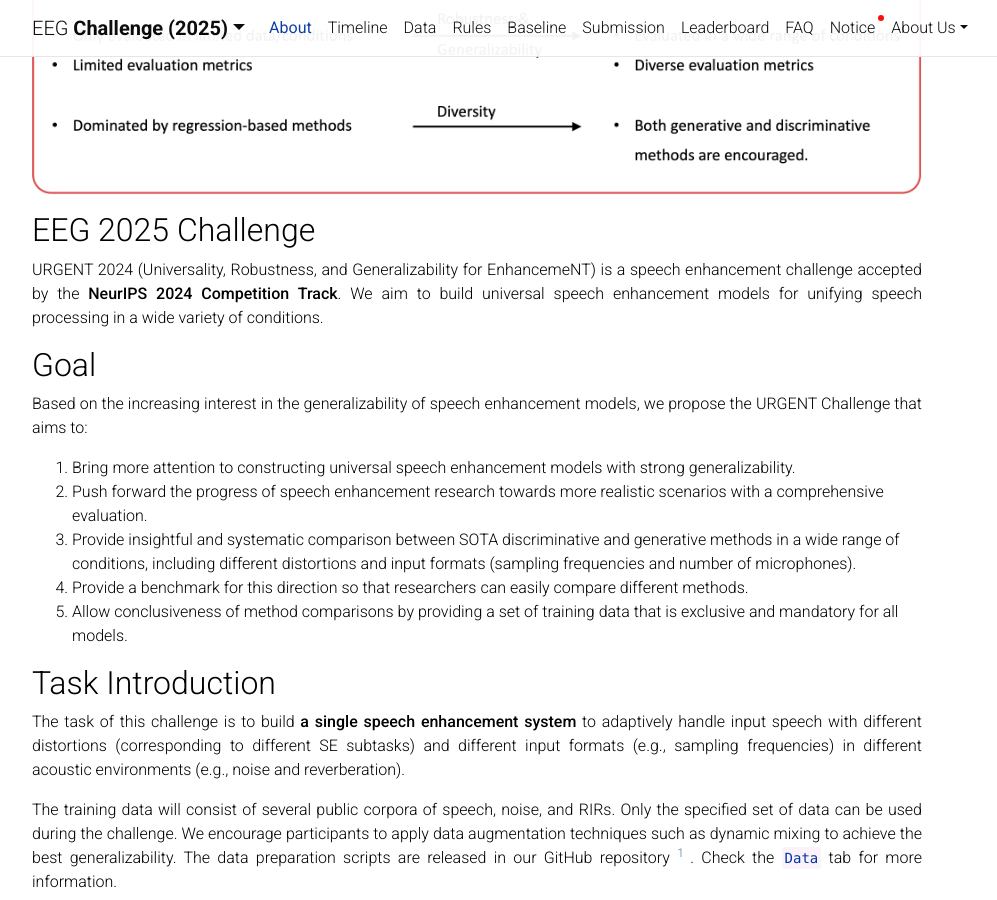
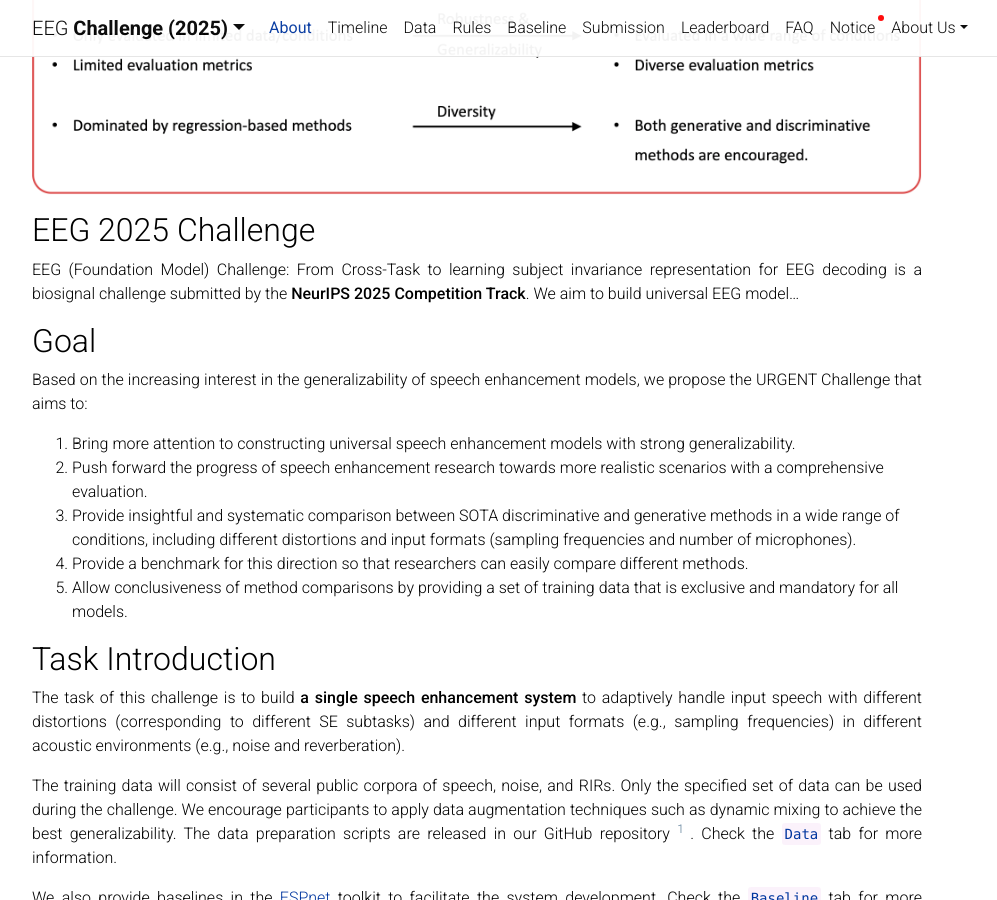
Before and after one commit to urgent-challenge/urgent2024, a Jekyll site: the page built from _pages/about.md, in a window 1280 px wide and 900 px high, scrolled down 364 px. Shown: the whole window, without its empty margins (163-1160 px from the left). Built offline with Jekyll 4.4.1, drawn with Linux system fonts in a browser that asks for light colours; comment, search, counter and statistics services are not loaded; a style sheet for code colours, icons or effects is not loaded.

Commit message:
small fix to about

```diff
--- a/_pages/about.md
+++ b/_pages/about.md
@@ -18,7 +18,7 @@
 ---
 
 
-<img alt="introduction" src="/urgent2024/assets/img/intro.png" style="max-width: 100%;"/>
+<img alt="introduction" src="/assets/img/intro.png" style="max-width: 100%;"/>
 
 <!-- <p>We can also cite <d-cite key="VoiceFixer-Liu2022"></d-cite> external publications.</p>
 
@@ -37,7 +37,7 @@
 
 ## EEG 2025 Challenge
 
-URGENT 2024 (Universality, Robustness, and Generalizability for EnhancemeNT) is a speech enhancement challenge accepted by the [**NeurIPS 2024 Competition Track**](https://neurips.cc/Conferences/2024/CompetitionTrack). We aim to build universal speech enhancement models for unifying speech processing in a wide variety of conditions.
+EEG (Foundation Model) Challenge: From  Cross-Task to learning subject invariance representation for EEG decoding is a biosignal challenge submitted by the [**NeurIPS 2025 Competition Track**](https://neurips.cc/Conferences/2025/CompetitionTrack). We aim to build universal EEG model...
 
 ## Goal
 
```
